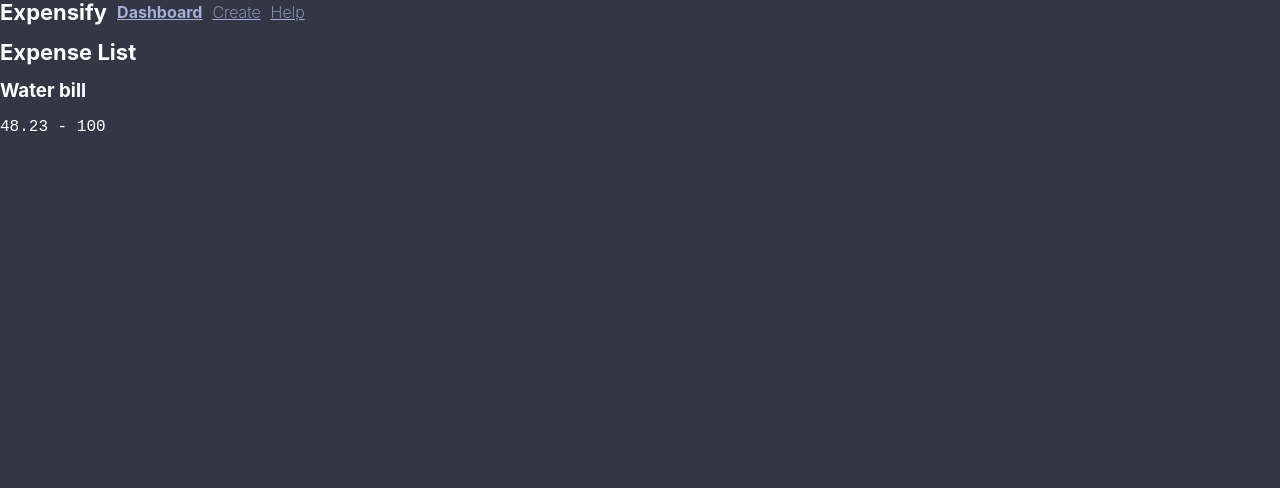
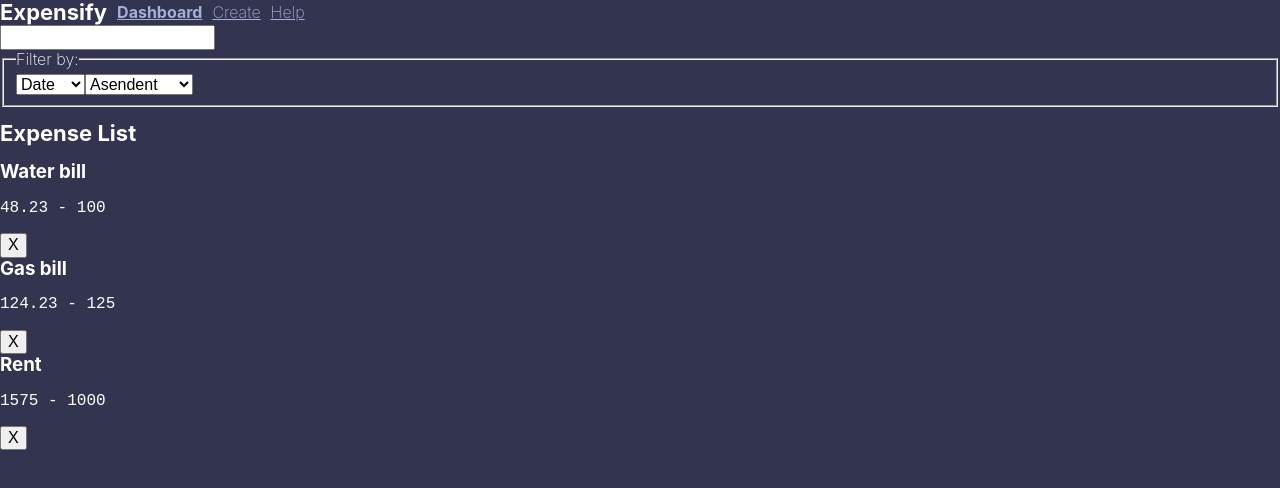
Before and after one commit to fredbouchard/expensify, a React app: page / in a window 1280 px wide. Shown: the top 488 px of the page. Built offline with nearby package versions, Linux system fonts and the light colour scheme.

Commit message:
feat: Filtering and sorting by expenses

```diff
--- a/src/app.jsx
+++ b/src/app.jsx
@@ -33,11 +33,13 @@ store.dispatch(addExpense({
   createdAt: 125
 }));
 
-store.dispatch(setTextFilter('Bill'));
+store.dispatch(addExpense({
+  description: 'Rent',
+  note: 'due this month',
+  amount: 1575,
+  createdAt: 1000
+}));
 
-setTimeout( () => {
-  store.dispatch(setTextFilter('Water'));
-}, 3000);
 
 const jsx = (
   <Provider store={store}>
--- a/src/components/ExpenseDashboard.jsx
+++ b/src/components/ExpenseDashboard.jsx
@@ -1,8 +1,10 @@
 import React from 'react';
 import ExpenseList from './ExpenseList';
+import ExpenseListFilter from './ExpenseListFilter';
 
 const ExpenseDashboardPage = () => (
     <div>
+        <ExpenseListFilter />
         <ExpenseList />
     </div>
 );
--- /dev/null
+++ b/src/components/ExpenseListFilter.jsx
@@ -0,0 +1,66 @@
+import React from 'react';
+import { connect } from 'react-redux';
+import { setTextFilter, sortByAmount, sortByDate } from '../actions/filters';
+
+let sortingOrder = 'asc';
+const ExpenseListFilters = props => (
+  <div>
+    <input
+      type="text"
+      value={props.filters.text}
+      onChange={
+        (e) => {
+          props.dispatch(setTextFilter(e.target.value));
+        }
+      }
+    />
+    <fieldset>
+      <legend>Filter by:</legend>
+      <select
+        value={props.filters.sortBy}
+        onChange={
+          (e) => {
+              switch(e.target.value) {
+                case 'date':
+                  props.dispatch(sortByDate(sortingOrder));
+                  break;
+                case 'amount':
+                  props.dispatch(sortByAmount(sortingOrder));
+                  break;
+              }
+          }
+        }
+      >
+        <option value="date">Date</option>
+        <option value="amount">Amout</option>
+      </select>
+      <select
+        value={props.filters.order}
+        onChange={
+          (e) => {
+            sortingOrder = e.target.value;
+            switch(props.filters.sortBy){
+              case 'createdAt':
+                props.dispatch(sortByDate(sortingOrder));
+                break;
+              case 'amount':
+                props.dispatch(sortByAmount(sortingOrder));
+                break;
+            }
+          }
+        }>
+        <option value="asc">Asendent</option>
+        <option value="desc">Descendent</option>
+      </select>
+    </fieldset>
+  </div>
+);
+
+
+const mapStateToProps = (state, ownProps) => {
+  return {
+    filters: state.filters
+  }
+}
+
+export default connect(mapStateToProps)(ExpenseListFilters);
--- a/src/components/ExpenseListItem.jsx
+++ b/src/components/ExpenseListItem.jsx
@@ -1,8 +1,21 @@
 import React from 'react';
+import { connect } from 'react-redux';
+import { removeExpense } from '../actions/expenses';
 
-export default ({description, amount, createdAt}) => (
+const ExpenseListItem = ({id, description, amount, createdAt, dispatch}) => (
   <div>
     <h3>{description}</h3>
     <pre>{amount} - {createdAt}</pre>
+    <button onClick={() => {
+       dispatch(removeExpense({id}));
+    }}>X</button>
   </div>
 );
+
+const mapStateToProps = (state, ownProps) => {
+  return {
+    expenses: state.expenses
+  }
+}
+
+export default connect(mapStateToProps)(ExpenseListItem);
--- a/src/reducers/expenses.js
+++ b/src/reducers/expenses.js
@@ -15,9 +15,7 @@ export default (state = expensesReducerDefaultState, action) => {
             ...action.updates
           };
         }
-
         return expense;
-
       });
     default:
       return state;
--- a/src/styles/_settings.scss
+++ b/src/styles/_settings.scss
@@ -1,6 +1,6 @@
 // Colors
-$off-black: #20222b;
-$dark-blue: #333745;
+$off-black: #202222;
+$dark-blue: #333450;
 $primary: #8357c5;
 $danger: #ff0066;
 $info: #3c4251;
```
